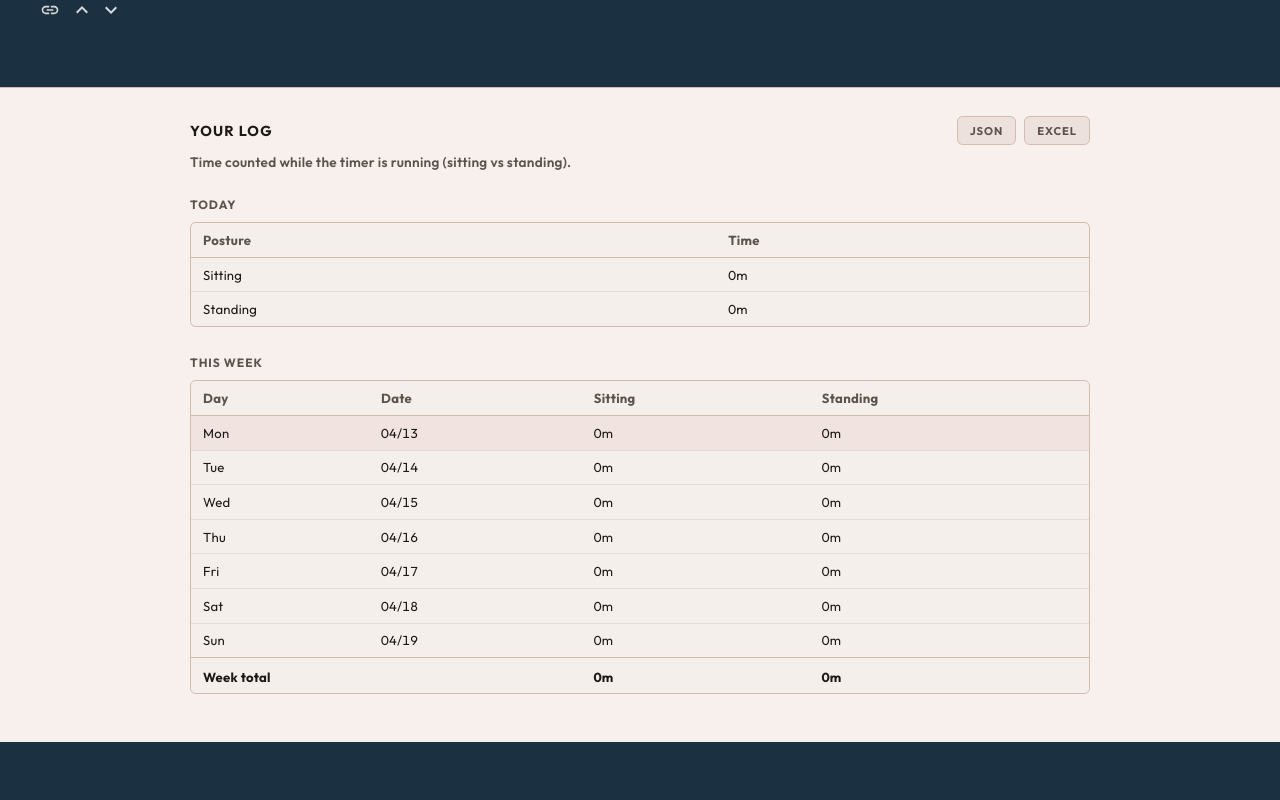
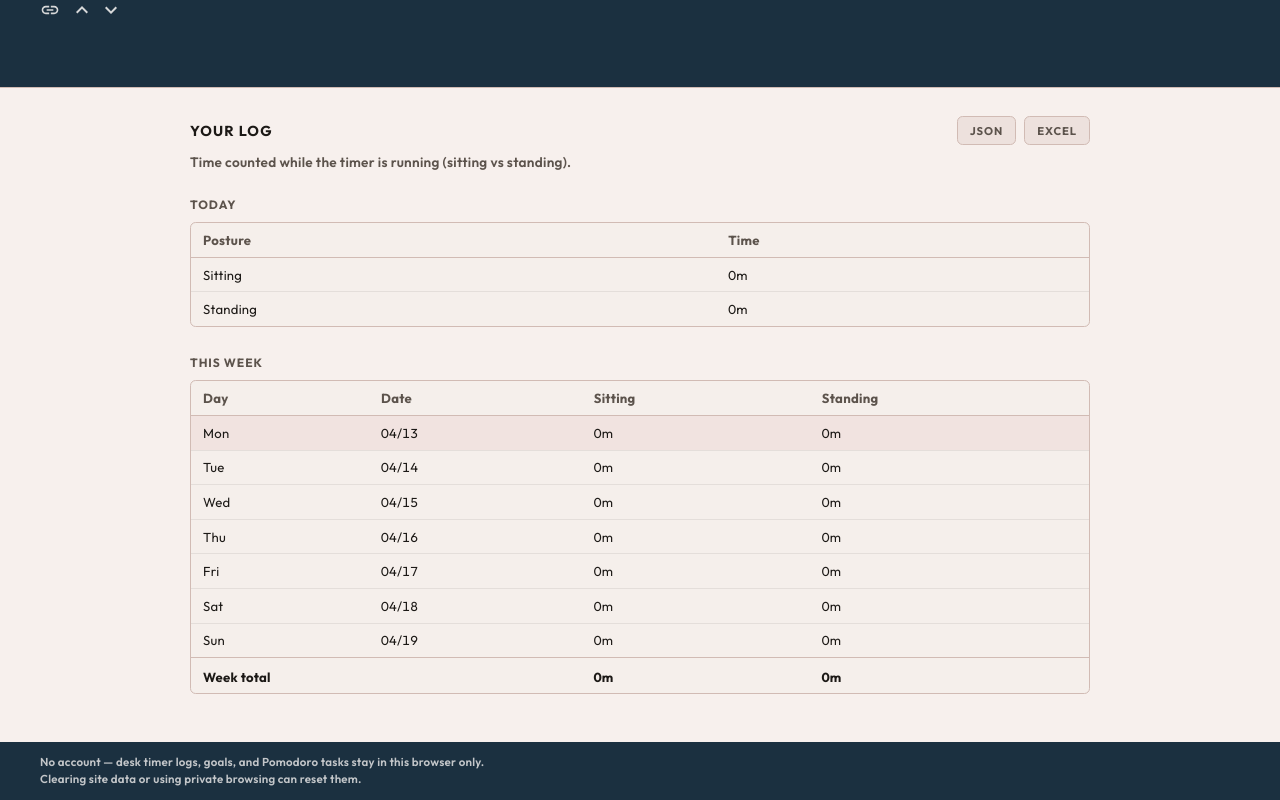
Before and after one commit to mayra000/DeskTimr, a React (Vite) app: page / in a window 1280 px wide. Shown: the part 732-1532 px from the top of the page. Before the commit the page ends 1474 px from the top, so only its background shows below. Built offline with nearby package versions, Linux system fonts and the light colour scheme.

Commit message:
metadata

```diff
--- a/index.html
+++ b/index.html
@@ -10,6 +10,22 @@
       media="(prefers-color-scheme: dark)"
     />
     <meta name="viewport" content="width=device-width, initial-scale=1.0" />
+    <meta
+      name="description"
+      content="DeskFocus — desk posture timer (sitting vs. standing) and Pomodoro focus in one browser app. Weekly summaries, goals, and tasks; data stays on your device."
+    />
+    <meta property="og:title" content="DeskFocus" />
+    <meta
+      property="og:description"
+      content="Track sitting and standing time, run Pomodoros, and keep tasks in one static web app. No server — your data stays in the browser."
+    />
+    <meta property="og:type" content="website" />
+    <meta name="twitter:card" content="summary" />
+    <meta name="twitter:title" content="DeskFocus" />
+    <meta
+      name="twitter:description"
+      content="Track sitting and standing time, run Pomodoros, and keep tasks in one static web app. No server — your data stays in the browser."
+    />
     <title>DeskFocus</title>
   </head>
   <body>
--- a/src/App.css
+++ b/src/App.css
@@ -32,6 +32,23 @@
 .app__posture-fill[data-posture='standing'] {
   transform-origin: bottom center;
   background: var(--dt-posture-fill-standing);
+}
+
+.app-privacy-note {
+  flex-shrink: 0;
+  margin: 0;
+  padding: 0.75rem max(var(--dt-page-gutter), env(safe-area-inset-right, 0px))
+    calc(0.75rem + env(safe-area-inset-bottom, 0px))
+    max(var(--dt-page-gutter), env(safe-area-inset-left, 0px));
+  position: relative;
+  z-index: 2;
+  max-width: 70ch;
+  font-size: clamp(0.65rem, 1.35vw, 0.72rem);
+  font-weight: 600;
+  line-height: 1.45;
+  letter-spacing: 0.02em;
+  text-transform: none;
+  color: var(--dt-text-muted);
 }
 
 .app[data-app-mode='pomodoro'] {
--- a/src/App.tsx
+++ b/src/App.tsx
@@ -326,6 +326,11 @@ function App() {
           />
         </>
       )}
+      <p className="app-privacy-note">
+        No account — desk timer logs, goals, and Pomodoro tasks stay in this
+        browser only. Clearing site data or using private browsing can reset
+        them.
+      </p>
     </div>
   )
 }
```
Also changed, not shown: 1 other file (tests, documents, lock files or other folders).
